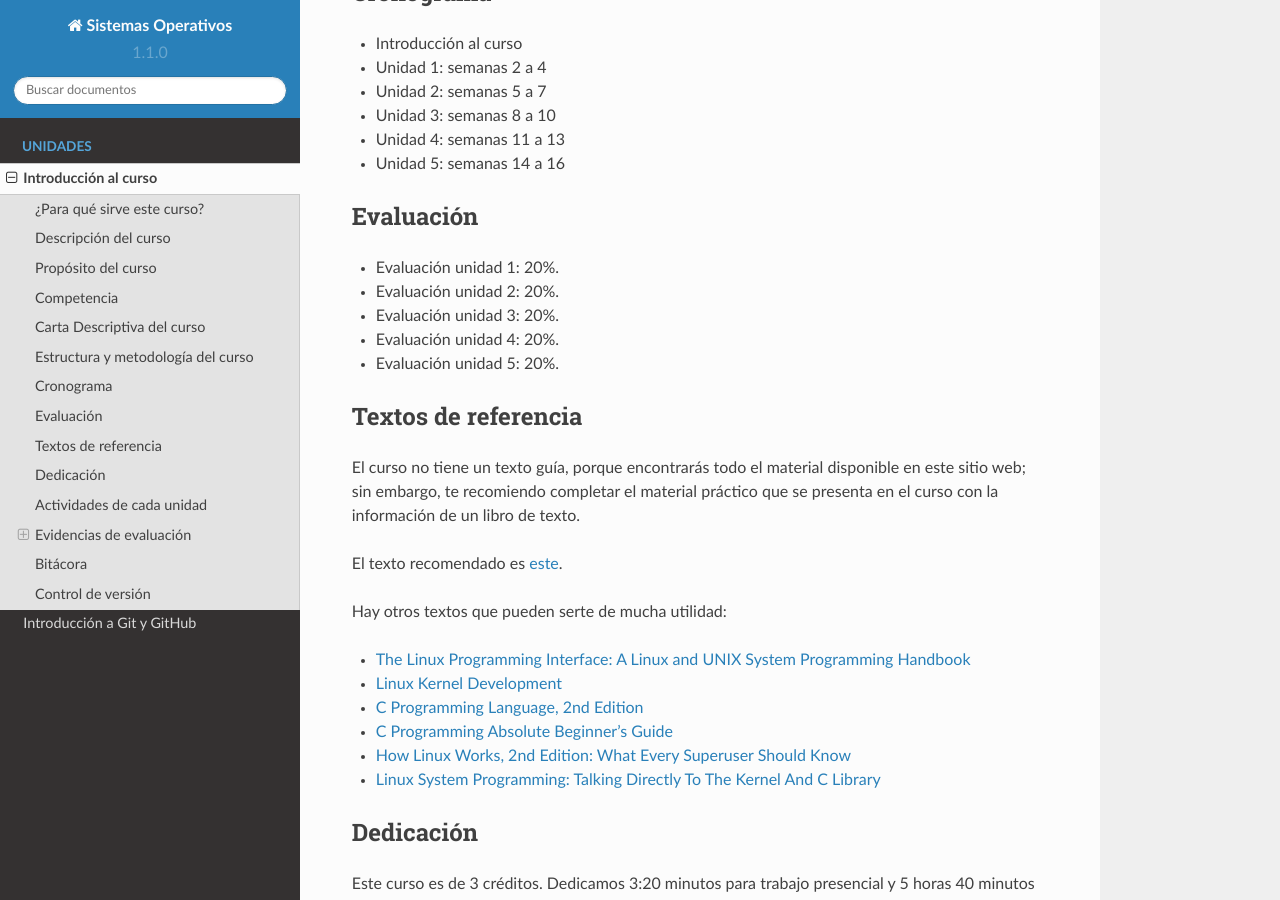
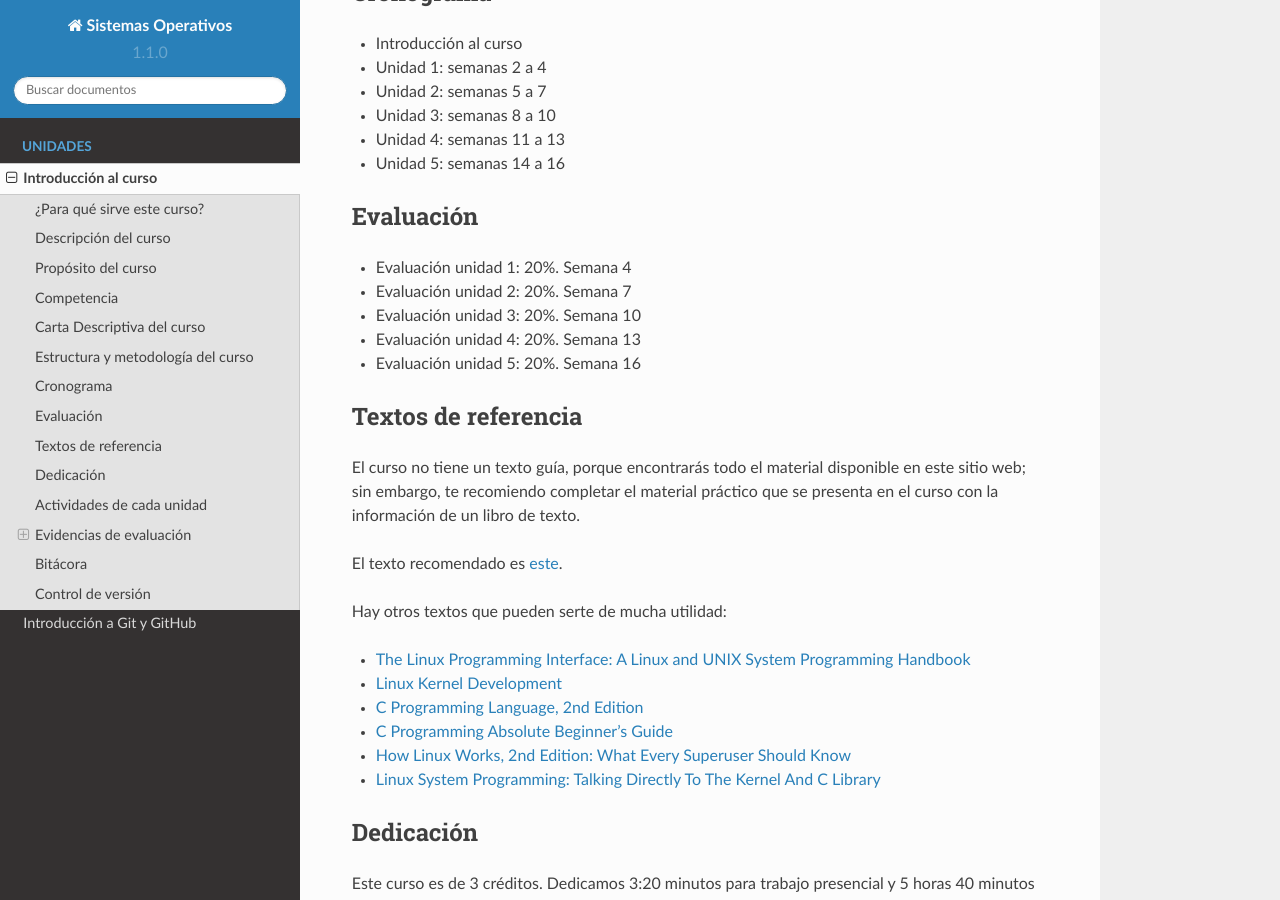
Before and after one commit to juanferfranco/sistemasoperativos, a Sphinx documentation site: the page built from docs/_intro/intro.rst, in a window 1280 px wide and 900 px high, scrolled down 1413 px. Built offline with Sphinx 7.4.7 and the Read the Docs theme 2.0.0, drawn with Linux system fonts in a browser that asks for light colours; pages that are not in the unit, such as notebooks, are missing from menus.

Commit message:
Add evaluation weeks

```diff
--- a/docs/_intro/intro.rst
+++ b/docs/_intro/intro.rst
@@ -75,11 +75,11 @@ Cronograma
 Evaluación
 -----------
 
-* Evaluación unidad 1: 20%.
-* Evaluación unidad 2: 20%.
-* Evaluación unidad 3: 20%.
-* Evaluación unidad 4: 20%.
-* Evaluación unidad 5: 20%.
+* Evaluación unidad 1: 20%. Semana 4
+* Evaluación unidad 2: 20%. Semana 7
+* Evaluación unidad 3: 20%. Semana 10
+* Evaluación unidad 4: 20%. Semana 13
+* Evaluación unidad 5: 20%. Semana 16
 
 Textos de referencia
 ---------------------
```
